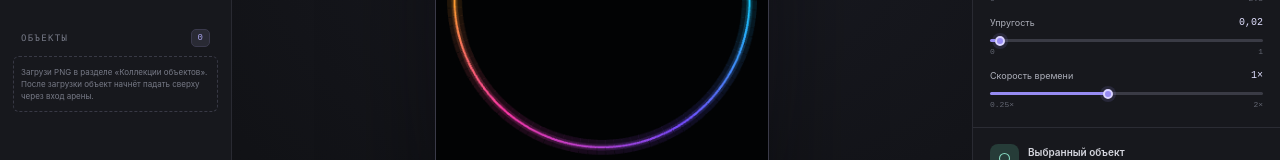
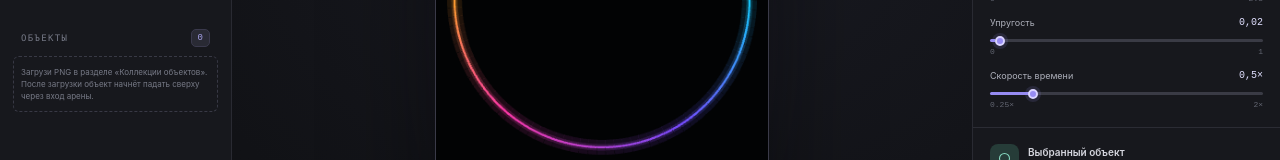
Before and after one commit to Cikatuhi/bollasmr, a React (Vite) app: page / in a window 1280 px wide. Shown: the part 374-534 px from the top of the page. Built offline with nearby package versions, Linux system fonts and the light colour scheme.

Commit message:
Set default simulation speed to half speed

```diff
--- a/src/App.tsx
+++ b/src/App.tsx
@@ -45,7 +45,7 @@ export default function App() {
   const [running, setRunning] = useState(true)
   const [gravity, setGravity] = useState(1)
   const [restitution, setRestitution] = useState(DEFAULT_RESTITUTION)
-  const [speed, setSpeed] = useState(1)
+  const [speed, setSpeed] = useState(0.5)
   const [volume, setVolume] = useState(0.32)
   const [soundEnabled, setSoundEnabled] = useState(true)
   const [recording, setRecording] = useState(false)
@@ -399,7 +399,7 @@ export default function App() {
         <div className="inspector-tabs"><button className={`inspector-tab ${inspectorTab === 'settings' ? 'active' : ''}`} onClick={() => setInspectorTab('settings')}>Настройки</button><button className={`inspector-tab ${inspectorTab === 'layers' ? 'active' : ''}`} onClick={() => setInspectorTab('layers')}>Слои <span className="count-badge small-count">{objectCount}</span></button><button className="inspector-menu" onClick={resetScene}>···</button></div>
         {inspectorTab === 'layers' ? <div className="layer-list">{layerItems.length ? [...layerItems].reverse().map((item) => <button key={item.id} className={`layer-item ${selected?.id === item.id ? 'chosen' : ''}`} onClick={() => { setSelected(item); controller?.setSelected(item.id); setInspectorTab('settings') }}><span className="layer-color image-layer-dot" style={{ backgroundColor: `#${item.color.toString(16).padStart(6, '0')}` }} /><span className="layer-name">{item.label}</span><span className="layer-kind">PNG · L{item.level}</span></button>) : <div className="empty-selection">Сцена пуста. Загрузи PNG в коллекцию справа.</div>}</div> : <div className="inspector-scroll">
           <CollectionEditor collections={collections} selectedId={selectedCollectionId} onSelect={setSelectedCollectionId} onCreate={createCollection} onDelete={deleteCollection} onRename={(id, name) => commitCollection(id, (collection) => ({ ...collection, name: name || 'Без названия' }))} onAddLevel={addLevel} onDeleteLevel={deleteLevel} onUpdateLevel={updateLevel} onImage={uploadCollectionImage} onRemoveImage={removeCollectionImage} onSound={uploadCollectionSound} onRemoveSound={removeCollectionSound} onTestSound={(id, level) => void sound.testMergeSound(id, level)} onAddToScene={addCollectionLevelToScene} />
-          <section className="inspector-section"><div className="inspector-title"><span className="title-icon physics-icon"><Icon name="sparkle" size={15} /></span><div><h2>Физика сцены</h2><p>Общие параметры симуляции</p></div><button className="reset-tiny" title="Сбросить параметры" onClick={() => { setGravity(1); setRestitution(DEFAULT_RESTITUTION); setSpeed(1); applySettings({ gravity: 1, restitution: DEFAULT_RESTITUTION, speed: 1 }) }}><Icon name="reset" size={14} /></button></div>
+          <section className="inspector-section"><div className="inspector-title"><span className="title-icon physics-icon"><Icon name="sparkle" size={15} /></span><div><h2>Физика сцены</h2><p>Общие параметры симуляции</p></div><button className="reset-tiny" title="Сбросить параметры" onClick={() => { setGravity(1); setRestitution(DEFAULT_RESTITUTION); setSpeed(0.5); applySettings({ gravity: 1, restitution: DEFAULT_RESTITUTION, speed: 0.5 }) }}><Icon name="reset" size={14} /></button></div>
             <RangeControl label="Гравитация" value={gravity} min={0} max={2.5} step={0.05} onChange={(value) => { setGravity(value); applySettings({ gravity: value }) }} />
             <RangeControl label="Упругость" value={restitution} min={0} max={1} step={0.01} onChange={(value) => { setRestitution(value); applySettings({ restitution: value }) }} />
             <RangeControl label="Скорость времени" value={speed} min={0.25} max={2} step={0.05} suffix="×" onChange={(value) => { setSpeed(value); applySettings({ speed: value }) }} />
```
